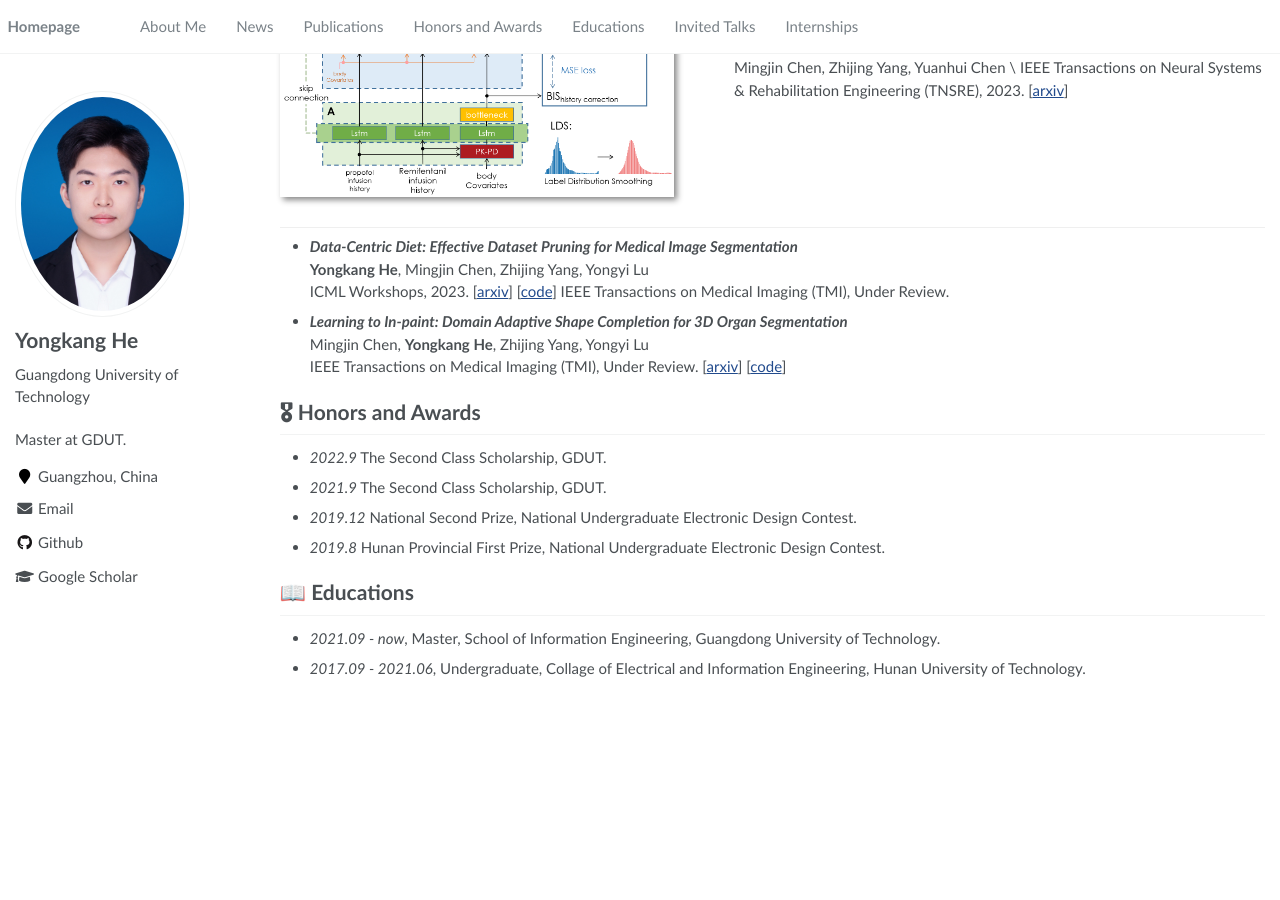
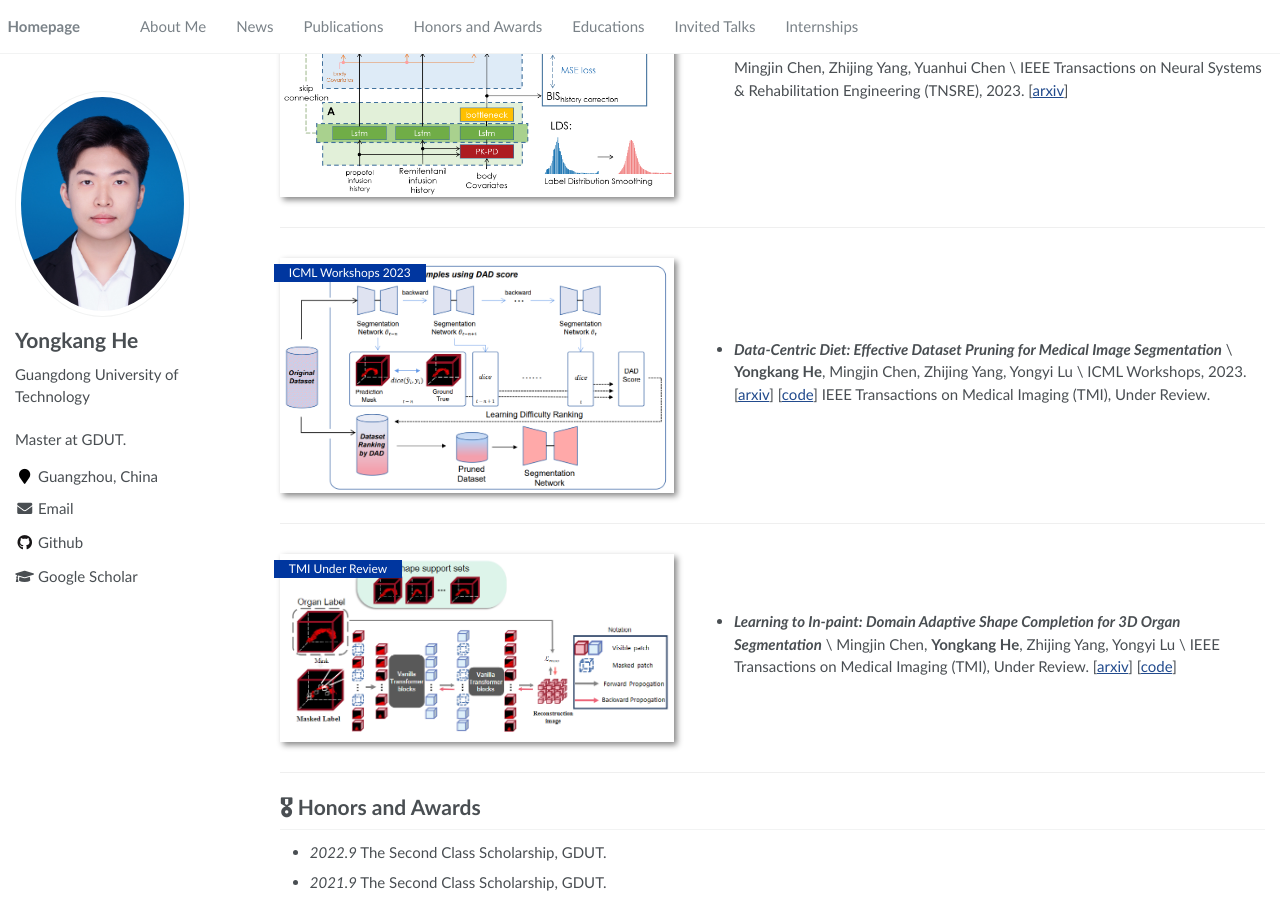
Before and after one commit to heeeyk/heeeyk.github.io, a Jekyll site: the page built from _pages/about.md, in a window 1280 px wide and 900 px high, scrolled down 492 px. Built offline with Jekyll 4.4.1, drawn with Linux system fonts in a browser that asks for light colours; before the commit the page ends 1186 px from its top, so only the background shows below that.

Commit message:
Update about.md

```diff
--- a/_pages/about.md
+++ b/_pages/about.md
@@ -29,14 +29,22 @@ IEEE Transactions on Neural Systems & Rehabilitation Engineering (TNSRE), 2023.
 </div>
 </div>
 
+<div class='paper-box'><div class='paper-box-image'><div><div class="badge">ICML Workshops 2023</div><img src='images/paper2.png' alt="sym" width="100%"></div></div>
+<div class='paper-box-text' markdown="1">
 - ***Data-Centric Diet: Effective Dataset Pruning for Medical Image Segmentation*** \
 **Yongkang He**, Mingjin Chen, Zhijing Yang, Yongyi Lu \
 ICML Workshops, 2023. [[arxiv](https://arxiv.org/pdf/2301.00965.pdf)] [[code](https://github.com/JyChen9811/DOC-VTON)]
 IEEE Transactions on Medical Imaging (TMI), Under Review.
+</div>
+</div>
 
+<div class='paper-box'><div class='paper-box-image'><div><div class="badge">TMI Under Review</div><img src='images/paper3.png' alt="sym" width="100%"></div></div>
+<div class='paper-box-text' markdown="1">
 - ***Learning to In-paint: Domain Adaptive Shape Completion for 3D Organ Segmentation*** \
 Mingjin Chen, **Yongkang He**, Zhijing Yang, Yongyi Lu \
 IEEE Transactions on Medical Imaging (TMI), Under Review. [[arxiv](https://arxiv.org/pdf/2301.00965.pdf)] [[code](https://github.com/JyChen9811/DOC-VTON)]
+</div>
+</div>
 
 # 🎖 Honors and Awards
 - *2022.9* The Second Class Scholarship, GDUT.
```
